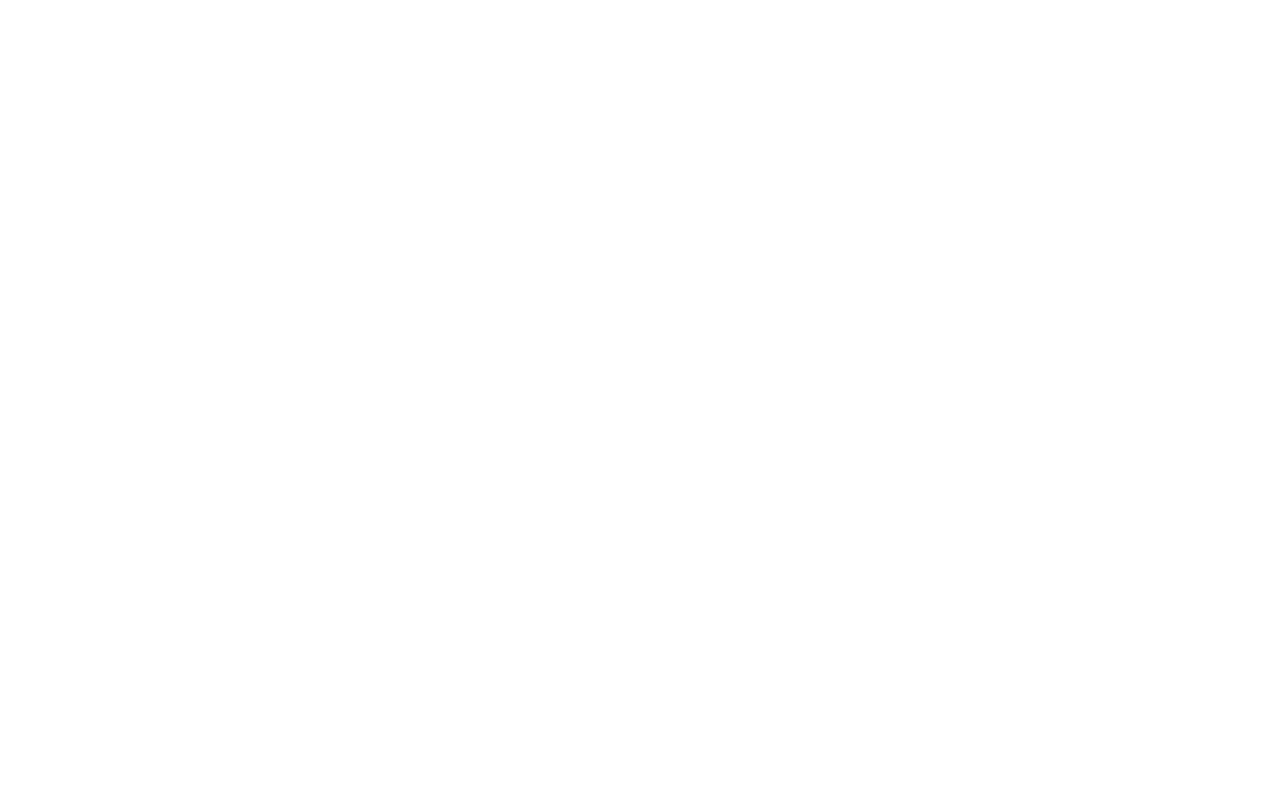
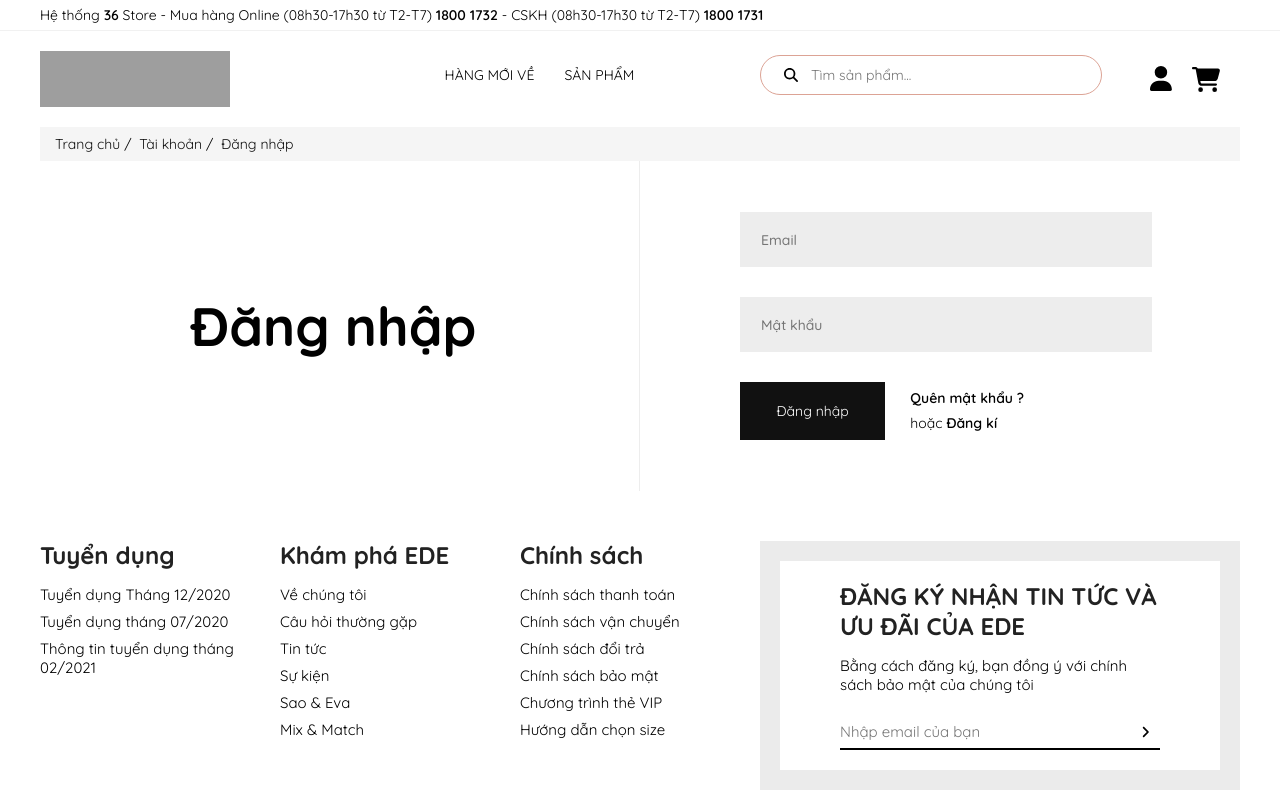
Before and after one commit to 20194288-huannh/cnw-fe, a React (Create React App) app: page /account/login in a window 1280 px wide. Before the commit this address had no page. Shown: the top 800 px of the page. Built offline with nearby package versions, Linux system fonts and the light colour scheme; grey boxes are pictures that could not be loaded.

Commit message:
Login page

```diff
--- a/src/Component/Layout/Footer/index.js
+++ b/src/Component/Layout/Footer/index.js
@@ -50,8 +50,7 @@
                                 <p>Bằng cách đăng ký, bạn đồng ý với chính sách bảo mật của chúng tôi</p>
                             </div>
                             <div className={styles.signUpForm}>
-                                <input type="email" required id={styles.email} />
-                                <label htmlFor="email" className="input-placeholder">Nhập email của bạn</label>
+                                <input type="email" required id={styles.email} placeholder="Nhập email của bạn"/>
                                 <button className={styles.submitBtn} type="submit">
                                     <FontAwesomeIcon icon={faAngleRight} aria-hidden="true"/>
                                 </button>
--- a/src/Component/Layout/Header/header.module.css
+++ b/src/Component/Layout/Header/header.module.css
@@ -169,13 +169,13 @@
     border: 1px solid var(--color-border);
     width: 50%;
     height: 75%;
+    border: none;
 }
 
 .headerSearch {
     width: 100%;
     height: 100%;
     padding-left: 10px;
-    border: none;
 }
 
 .headerSearch:focus {
@@ -206,6 +206,10 @@
 .adminSearch > i {
     color: #fff;
 }
+
+.closeSearch{
+    border: none;
+}
 .headerForm {
     display: block;
     position: absolute;
@@ -234,3 +238,19 @@
 .headerForm input:focus {
     outline: none;
 }
+
+/* Header icon */
+.notify{
+    display: flex;
+    justify-content: space-evenly;
+    align-items: center;
+}
+
+.notifyInner{
+    display: none;
+}
+
+.icon{
+    font-size: 25px;
+    padding-right: 20px;
+}
--- a/src/Component/Layout/Header/index.js
+++ b/src/Component/Layout/Header/index.js
@@ -2,7 +2,7 @@
 import styles from './header.module.css'
 import { Link } from 'react-router-dom'
 import { FontAwesomeIcon } from '@fortawesome/react-fontawesome';
-import {faMagnifyingGlass, faBell} from '@fortawesome/free-solid-svg-icons'
+import {faMagnifyingGlass, faUser, faCartShopping} from '@fortawesome/free-solid-svg-icons'
 
 function Header(){
     return (
@@ -27,40 +27,40 @@
                             <Link to="/" className={styles.headerNavContentItemLink} title="Hàng mới về">HÀNG MỚI VỀ</Link>
                         </li>
                         <li className={`${styles.headerNavContentItem} ${styles.hasItemMenu}`}>
-                            <Link to="/admin-skirt" className={styles.headerNavContentItemLink} title="Sản phẩm">SẢN PHẨM</Link>
+                            <Link to="/skirt" className={styles.headerNavContentItemLink} title="Sản phẩm">SẢN PHẨM</Link>
                             <div className={styles.headerSubNav}>
                                 <div className={styles.subNavList}>
                                     <ul>
                                         <li className={styles.subNavItem}>
-                                            <Link to="/admin-dress">
+                                            <Link to="/dress">
                                                 <img alt={styles.anh} src="https://theme.hstatic.net/200000000133/1000569834/14/img_megamenu3_1.jpg?v=5127"
                                                     className={styles.subNavItemImg} />
                                                 <span className={styles.subNavInfo}>Đầm</span>
                                             </Link>
                                         </li>
                                         <li className={styles.subNavItem}>
-                                            <Link to="/admin-shirt">
+                                            <Link to="/shirt">
                                                 <img alt={styles.anh} src="https://theme.hstatic.net/200000000133/1000569834/14/img_megamenu3_2.jpg?v=5127"
                                                     className={styles.subNavItemImg} />
                                                 <span className={styles.subNavInfo}>Áo</span>
                                             </Link>
                                         </li>
                                         <li className={styles.subNavItem}>
-                                            <Link to="/admin-skirt">
+                                            <Link to="/skirt">
                                                 <img alt={styles.anh} src="https://theme.hstatic.net/200000000133/1000569834/14/img_megamenu3_6.jpg?v=5127"
                                                     className={styles.subNavItemImg} />
                                                 <span className={styles.subNavInfo}>Chân váy</span>
                                             </Link>
                                         </li>
                                         <li className={styles.subNavItem}>
-                                            <Link to="/admin-trousers">
+                                            <Link to="/trousers">
                                                 <img alt={styles.anh} src="https://theme.hstatic.net/200000000133/1000569834/14/img_megamenu3_7.jpg?v=5127"
                                                     className={styles.subNavItemImg} />
                                                 <span className={styles.subNavInfo}>Quần</span>
                                             </Link>
                                         </li>
                                         <li className={styles.subNavItem}>
-                                            <Link to="/admin-accessory">
+                                            <Link to="/accessory">
                                                 <img alt={styles.anh} src="https://theme.hstatic.net/200000000133/1000569834/14/img_megamenu3_8.jpg?v=5365"
                                                     className={styles.subNavItemImg} />
                                                 <span className={styles.subNavInfo}>Phụ kiện</span>
@@ -77,25 +77,18 @@
                         <div className={styles.search}>
                             <form action="search" className={styles.headerForm}>
                                 <input autoFocus={true} type="text" className={styles.headerForm} placeholder="Tìm sản phẩm..." />
-                                <div className="close-search"><FontAwesomeIcon icon={faMagnifyingGlass} /></div>
+                                <div className={styles.closeSearch}><FontAwesomeIcon icon={faMagnifyingGlass} /></div>
                             </form>
                             <div className="search-result"></div>
                         </div>
                     </div>
                 </div>
-                <div className="notify">
-                    <FontAwesomeIcon icon={faBell} />
-                    <div className="notify_inner">
-                        <div className='notify_header'>
-                            Thông báo mới nhất
-                        </div>
-                        <div className='notify_body noselect'>
-                            <div className='notify-item order unread'>
-                                <div className='notify-item__thumbnail'></div>
-
-                            </div>
-                        </div>
+                <div className={styles.notify}>
+                    <Link to="/account/login" ><FontAwesomeIcon icon={faUser} className={styles.icon}/></Link>
+                    <div className={styles.notifyInner}>
+                        Đăng nhập
                     </div>
+                    <FontAwesomeIcon icon={faCartShopping} className={styles.icon}/>
                 </div>
             </div>
         </div>
--- a/src/Routers/route.js
+++ b/src/Routers/route.js
@@ -1,8 +1,10 @@
 import Home from '../pages/Home/index'
 import Dress from '../pages/Product/Dress'
+import Login from '../pages/Login';
 const route = [
     {path: "/",  component: <Home />},
-    {path: "/dress", component: <Dress />}
+    {path: "/dress", component: <Dress />},
+    {path: "/account/login", component: <Login/>}
 ]
 
 export default route;
--- a/src/pages/Home/FindShop/FindShop.module.css
+++ b/src/pages/Home/FindShop/FindShop.module.css
@@ -12,6 +12,7 @@
     font-size: 22px;
     color: #000;
     transition: color .2s linear;
+    text-decoration: underline;
 }
 
 .findShop a:hover {
--- /dev/null
+++ b/src/pages/Login/Login.module.css
@@ -0,0 +1,96 @@
+.wrapper{
+    padding: 0 40px;
+}
+.itemscope{
+    display: block;
+    padding: 8px 15px;
+    background-color: #f5f5f5;
+}
+.itemscope li{
+    display: inline-block;
+}
+.itemscope li+li::before{
+    content: "/\00a0";
+    padding: 0 4px;
+}
+.itemscope li a{
+    color: #111111;
+    text-decoration: none;
+    background-color: transparent;
+    font-size: 14px;
+}
+.itemscope li a:hover{
+    color: #e29481;
+    text-decoration: none;
+    outline: none;
+}
+
+.header{
+    height: 330px;
+    border-right: 1px solid #ededed;
+    display: flex;
+    justify-content: center;
+    align-items: center;
+}
+
+.header .headerContent{
+    font-size: 54px;
+}
+
+.header .headerContent ::after{
+    content: "";
+    background: #000;
+    display: block;
+    width: 60px;
+    height: 4px;
+    margin-top: 70px;
+}
+
+.form{
+    display: flex;
+    flex-direction: column;
+    justify-content: center;
+    padding: 0px 100px;
+}
+
+
+.form > input{
+    width: 100%;
+    height: 55px;
+    border: 1px solid transparent;
+    background: #ededed;
+    color: #252a2b;
+    padding: 0 20px;
+    font-weight: 500;
+    margin-bottom: 30px;
+}
+
+.form > input:focus{
+    background: #fff;
+    border-color: #ededed;
+}
+
+.submit{
+    align-items: center;
+    line-height: 25px;
+}
+
+.btnLogin{
+    border: none;
+    background-color: #111111;
+    color: white;
+    padding: 20px 5px;
+    margin-left: 12px;
+}
+
+.btnLogin:hover{
+    background-color: #e29481;
+    border: none;
+}
+.more{
+    padding-left: 25px;
+}
+
+.more a{
+    font-weight: 600;
+}
--- /dev/null
+++ b/src/pages/Login/index.js
@@ -0,0 +1,36 @@
+import styles from './Login.module.css'
+import { Link } from 'react-router-dom'
+
+function Login(){
+    return (<div className={styles.wrapper}>
+        <ul className={styles.itemscope}>
+            <li>
+                <Link to="/">Trang chủ</Link>
+            </li>
+            <li>
+                <Link to="/account">Tài khoản</Link>
+            </li>
+            <li>
+                <Link to="/account/login">Đăng nhập</Link>
+            </li>
+        </ul>
+        <div className='row'>
+            <div className={`c-6 ${styles.header}`} >
+                <h1 className={styles.headerContent}>Đăng nhập</h1>
+            </div>
+            <div className={`c-6 ${styles.form}`}>
+                <input placeholder="Email" class="text"></input>
+                <input placeholder="Mật khẩu" class="password"></input>
+                <div className={`row ${styles.submit}`}>
+                    <button type= "submit" className={`c-4 ${styles.btnLogin}`}>Đăng nhập</button>
+                    <div className={`c-4 ${styles.more}`}>
+                        <Link to="/">Quên mật khẩu ?</Link>
+                        <span>hoặc</span><Link to="/"> Đăng kí</Link>
+                    </div>
+                </div>
+            </div>
+        </div>
+    </div>);
+}
+
+export default Login
```
